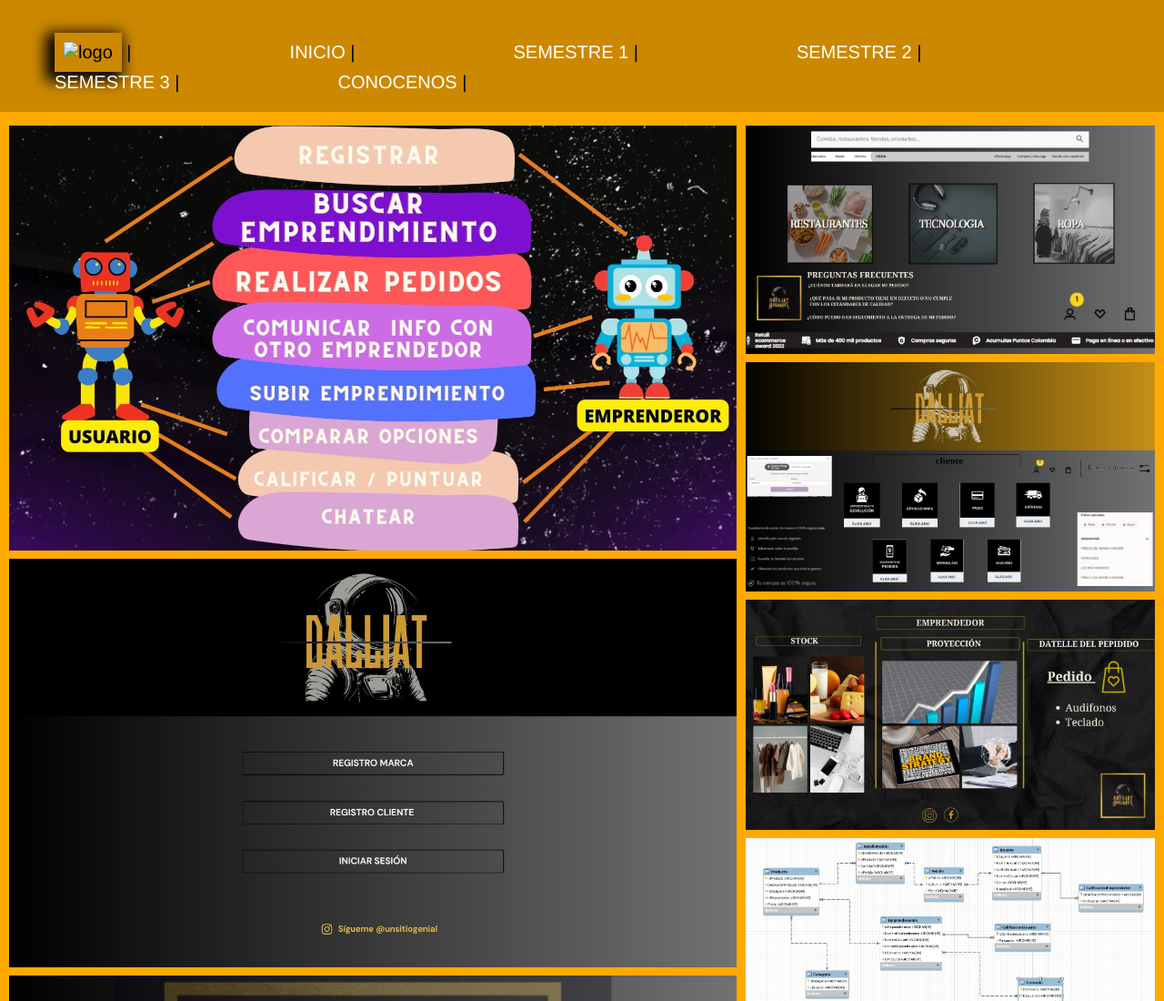
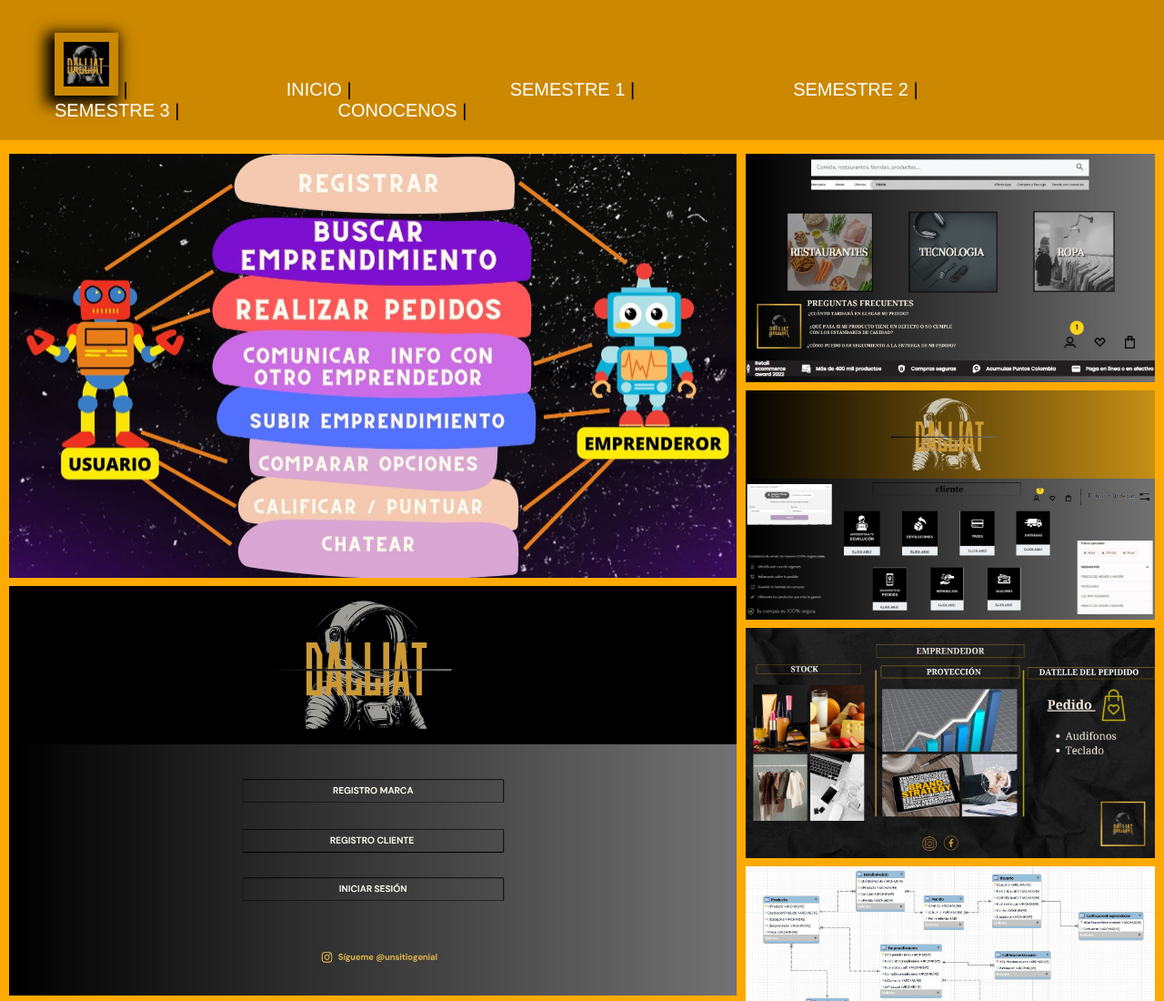
Before and after one commit to Danielpveran/Dalliat_Documents, a plain HTML site: page Semestre 2/sem2.html in a window 1280 px wide. Shown: the top 1100 px of the page at 91% size. Drawn offline with Linux system fonts and the light colour scheme; files that its build step writes are made by us from their sources; files whose address does not match are found by name.

Commit message:
Arreglos2

```diff
--- a/Semestre 2/sem2.html
+++ b/Semestre 2/sem2.html
@@ -10,7 +10,7 @@
 <body>
     <header>
         <ul class="ulHeader">
-          <li class="liHeader"><img src="inicio/imagenes/LogoDalliat.png" alt="logo" class="headerLogo"></li>
+          <li class="liHeader"><img src="../inicio/imagenes/LogoDalliat.png" alt="logo" class="headerLogo"></li>
           <li class="liHeader"><a href="../index.html"> INICIO</a></li>
           <li class="liHeader"><a href="../Semestre 1/sem1.html">SEMESTRE 1 </a></li>
           <li class="liHeader"><a href="sem2.html">SEMESTRE 2</a></li>
```
